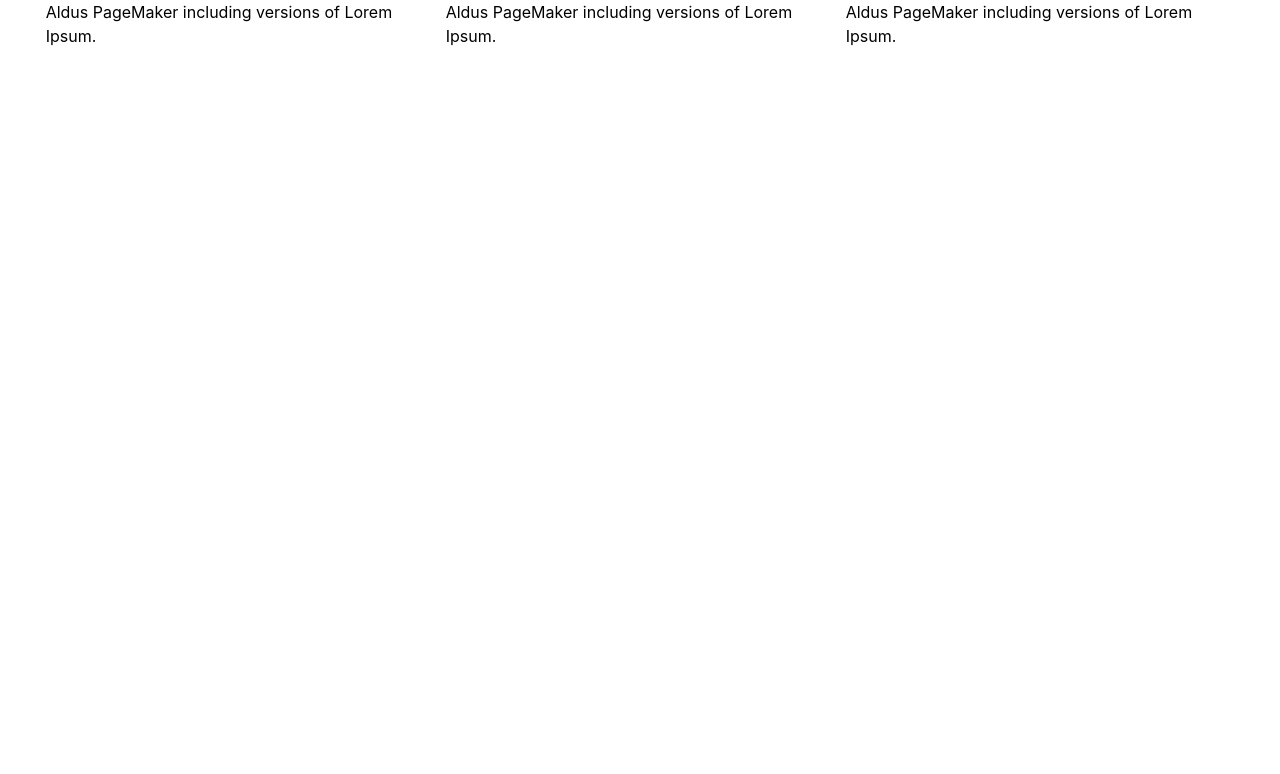
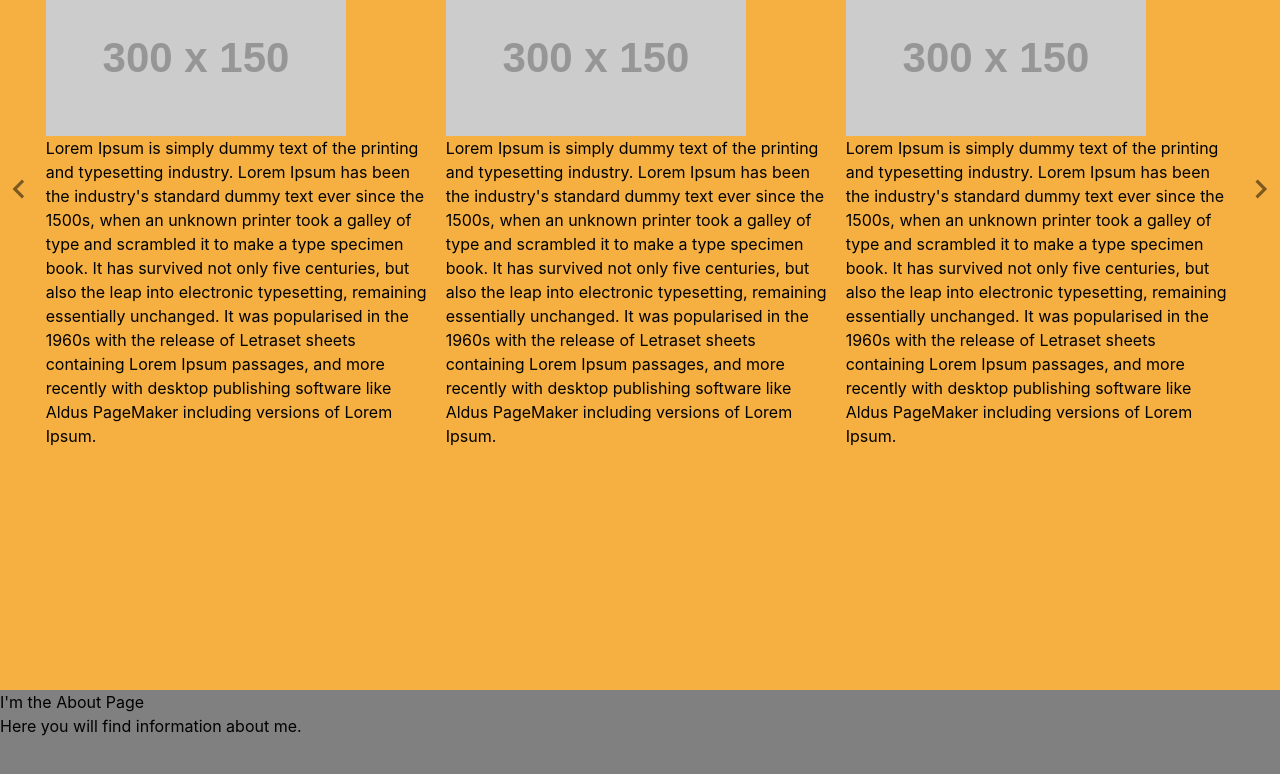
Before and after one commit to brett-ranieri/web-port-react, a React (Create React App) app: page / in a window 1280 px wide. Shown: the part 910-1684 px from the top of the page. Before the commit the page ends 958 px from the top, so only its background shows below. Built offline with nearby package versions, Linux system fonts and the light colour scheme.

Commit message:
re-add About, adjust main view styling

```diff
--- a/src/App.css
+++ b/src/App.css
@@ -28,18 +28,22 @@
 	color: #61dafb;
 }
 
-.project {
-	background-color: #f5b041;
+.main-view-comp {
 	height: 100vh;
 	width: 100%;
 	position: relative;
 }
 
-.card {
+.project {
+	background-color: #f5b041;
+}
+
+.about {
 	background-color: grey;
-	width: 400px;
-	height: 400px;
-	margin: 10px auto;
+}
+
+.contact {
+	background-color: mediumturquoise;
 }
 
 @keyframes App-logo-spin {
--- a/src/App.js
+++ b/src/App.js
@@ -10,10 +10,10 @@
 			<img
 				src='https://placehold.co/800x300'
 				alt='placeholder'
-				className='w-full h-[400px] object-cover'
+				className='w-full h-[100vh] object-cover'
 			/>
 			<ProjectPage />
-			{/* <AboutPage /> */}
+			<AboutPage />
 		</div>
 	);
 }
--- a/src/components/AboutPage.js
+++ b/src/components/AboutPage.js
@@ -2,7 +2,7 @@
 
 const AboutPage = () => {
 	return (
-		<div>
+		<div className='about main-view-comp'>
 			<h1>I'm the About Page</h1>
 			<p>Here you will find information about me.</p>
 		</div>
--- a/src/components/ProjectPage.js
+++ b/src/components/ProjectPage.js
@@ -15,7 +15,7 @@
 	};
 
 	return (
-		<div>
+		<div className='project main-view-comp'>
 			<h1 className='text-4xl font-bold text-gray-900'>Howdy, I'm the Project Page</h1>
 			<div className='relative flex items-center'>
 				<MdChevronLeft
```
